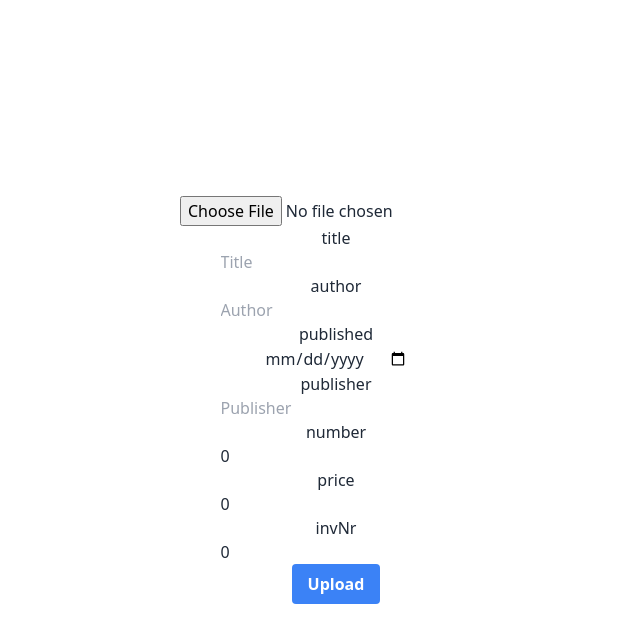
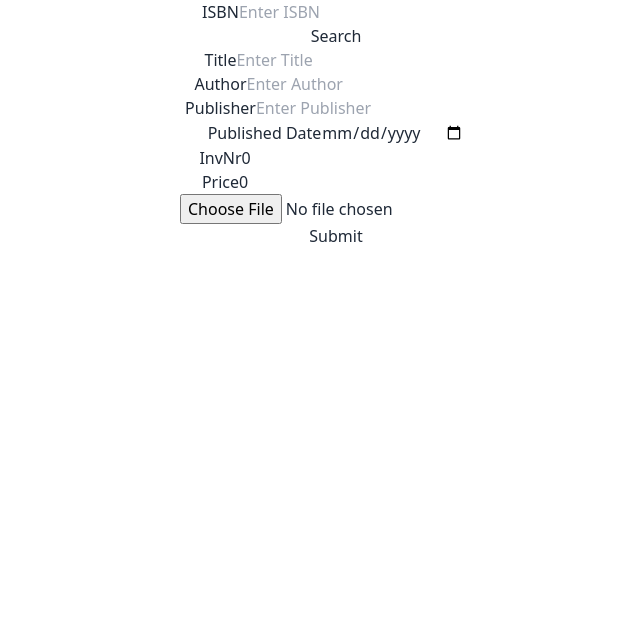
Before and after one commit to JawadNozari/bibsy, a Next.js app: page /bookregister in a window 1280 px wide. Shown: the top 642 px of the page, without its empty margins (304-944 px from the left). Built offline with nearby package versions, Linux system fonts and the light colour scheme.

Commit message:
book register DONE i guess

```diff
--- a/src/app/api/bookReg/route.ts
+++ b/src/app/api/bookReg/route.ts
@@ -3,62 +3,77 @@ import path from "path";
 import { writeFile, mkdir } from "fs/promises";
 import { PrismaClient } from "@prisma/client";
 
-export const GET = async () => {
-	return NextResponse.json({ message: "Hello World" });
-};
-
 const prisma = new PrismaClient();
 
 export const POST = async (req: NextRequest) => {
+	// Get form data from the request
 	const formData = await req.formData();
 	const file = formData.get("file");
 
-	if (!file) {
-		return NextResponse.json({ error: "No files received." }, { status: 400 });
+	let bookImgPath = "noBookCover/no-cover.jpg";
+
+	if (file) {
+		const buffer = Buffer.from(await (file as File).arrayBuffer());
+		const filename = (file as File).name.replaceAll(" ", "_");
+
+		// Directory where the file will be uploaded
+		const uploadDirectory = path.join(process.cwd(), "public/UploadedImage");
+
+		// Create the directory if it doesn't exist
+		await mkdir(uploadDirectory, { recursive: true });
+		// Write the file to the directory
+		await writeFile(path.join(uploadDirectory, filename), buffer);
+
+		// Update the book image path
+		bookImgPath = `UploadedImage/${filename}`;
+	} else if (!file && formData.get("imageUrl")) {
+		// If no file is received but there is a URL, use the URL as the book cover
+		bookImgPath = formData.get("imageUrl") as string;
+	} else {
+		// use this as default image if no file or URL is received
+		bookImgPath = "noBookCover/no-cover.jpg";
 	}
-
-	const buffer = Buffer.from(await (file as File).arrayBuffer());
-	const filename = (file as File).name.replaceAll(" ", "_");
 
 	const title = formData.get("title") as string;
 	const author = formData.get("author") as string;
 	const publishers = formData.get("publishers") as string;
 	const published = new Date(formData.get("published") as unknown as string);
-	const isbn = Number(formData.get("isbn"));
+	const isbn = formData.get("isbn");
 	const invNr = Number(formData.get("invNr"));
 	const price = Number(formData.get("price"));
-	const uploadDirectory = path.join(process.cwd(), "public/UploadedImage");
 
-	// Create the directory if it doesn't exist
-	await mkdir(uploadDirectory, { recursive: true });
-	await writeFile(path.join(uploadDirectory, filename), buffer);
-	// Save file and form data to the database using Prisma
+	// Save file and form data to the database
 	const resp = await prisma.book
 		.create({
 			data: {
-				bookImg: `UploadedImage/${filename}`,
+				bookImg: bookImgPath,
 				title,
 				author,
 				publishers,
 				published,
-				isbn,
+				isbn: isbn?.toString() || "",
 				invNr,
 				price,
 			},
 		})
 		.then((book) => {
+			// Disconnect Prisma client after successful creation
 			prisma.$disconnect();
 			return {
-				Message: `${filename} and form data saved successfully`,
+				Message: "Form data saved successfully",
 				status: 201,
 				book,
 			};
 		})
 		.catch((error: unknown) => {
+			// Handle errors
 			return { Message: error, status: 500 };
 		})
 		.finally(() => {
 			prisma.$disconnect();
 		});
+
+	console.log(resp);
+
 	return NextResponse.json(resp);
 };
--- a/src/app/bookregister/page.tsx
+++ b/src/app/bookregister/page.tsx
@@ -1,34 +1,92 @@
-// Tayfun test page for book register
 "use client";
 import React, { useState } from "react";
-import axios from "axios";
+import axios, { AxiosResponse } from "axios";
+import Image from "next/image";
+
+interface VolumeInfo {
+	title: string;
+	authors?: string[];
+	publisher: string;
+	publishedDate: string;
+	imageLinks: {
+		thumbnail?: string;
+	};
+}
+
+interface BookData {
+	items: {
+		volumeInfo: VolumeInfo;
+	}[];
+}
 
 export default function Home() {
+	// variables for form fields and book data
 	const [file, setFile] = useState<File | undefined>(undefined);
+	const [imageUrl, setImageUrl] = useState<string>("");
+
+	const [isbn, setIsbn] = useState<string>("");
+	const [invNr, setInvNr] = useState<number>(0);
+	const [price, setPrice] = useState<number>(0);
+
 	const [title, setTitle] = useState<string>("");
 	const [author, setAuthor] = useState<string>("");
 	const [publishers, setPublishers] = useState<string>("");
-	const [published, setPublished] = useState<Date>(new Date());
-	const [isbn, setIsbn] = useState<number>(0);
-	const [price, setPrice] = useState<number>(0);
-	const [invNr, setInvNr] = useState<number>(0);
+	const [published, setPublished] = useState<Date>();
+
+	// variables for book search result and error handling
+	const [bookData, setBookData] = useState<BookData | null>(null);
 	const [message, setMessage] = useState<string | undefined>("");
-	const [gotError, setgotError] = useState<boolean>(false);
+	const [gotError, setGotError] = useState<boolean>(false);
 
-	const submit = async () => {
+	// Function to search for book by ISBN using Google Books API
+	const searchByIsbn = async () => {
+		try {
+			const bookinfo: AxiosResponse<BookData> = await axios.get(
+				`https://www.googleapis.com/books/v1/volumes?q=isbn:${isbn}`,
+			);
+
+			if (bookinfo.data.items && bookinfo.data.items.length > 0) {
+				const bookVolumeInfo = bookinfo.data.items[0].volumeInfo;
+
+				// Set form fields with book data
+				setIsbn(isbn);
+				setTitle(bookVolumeInfo.title);
+				setAuthor(
+					bookVolumeInfo.authors ? bookVolumeInfo.authors.join(", ") : "",
+				);
+				setPublishers(bookVolumeInfo.publisher);
+				setPublished(new Date(bookVolumeInfo.publishedDate));
+
+				setImageUrl(bookVolumeInfo.imageLinks.thumbnail || "");
+
+				// Set book data
+				setBookData(bookinfo.data);
+			}
+		} catch (error) {
+			setGotError(true);
+			console.error(error);
+		}
+	};
+
+	// Function to handle form submission
+	const formSubmit = async () => {
 		const formData = new FormData();
 		if (file) {
 			formData.append("file", file);
 		}
+
+		formData.append("imageUrl", imageUrl);
+
 		// Additional form fields
 		formData.append("title", title);
 		formData.append("author", author);
 		formData.append("publishers", publishers);
-		formData.append("published", published as unknown as string);
-		formData.append("isbn", String(isbn));
+		formData.append("published", String(published));
+		formData.append("isbn", isbn);
 		formData.append("invNr", String(invNr));
 		formData.append("price", String(price));
 
+		// Post form data to backend
 		await axios
 			.post("/api/bookReg", formData, {
 				headers: {
@@ -36,13 +94,13 @@ export default function Home() {
 				},
 			})
 			.then((res) => {
-				setgotError(false);
+				setGotError(false);
 				setMessage(res.data.Message);
 			})
 			.catch((err) => {
-				setgotError(true);
+				setGotError(true);
 				setMessage(err.message);
-				console.log(err);
+				console.error(err);
 			});
 	};
 
@@ -52,7 +110,89 @@ export default function Home() {
 			{message}
 		</div>
 	) : (
-		<form className="flex flex-col h-screen w-screen justify-center items-center">
+		// Render form and book details
+		<div className="flex flex-col h-100 w-100 justify-center items-center">
+			{/* ISBN input for google book api search*/}
+			<div>
+				<label>ISBN</label>
+				<input
+					type="text"
+					id="isbn"
+					value={isbn}
+					onChange={(e) => setIsbn(e.target.value)}
+					placeholder="Enter ISBN"
+					maxLength={13}
+				/>
+			</div>
+
+			{/* Search button */}
+			<div>
+				<button type="button" onClick={searchByIsbn}>
+					Search
+				</button>
+			</div>
+
+			{/* Form fields */}
+			<div>
+				<label>Title</label>
+				<input
+					type="text"
+					id="title"
+					value={title}
+					onChange={(e) => setTitle(e.target.value)}
+					placeholder="Enter Title"
+				/>
+			</div>
+			<div>
+				<label>Author</label>
+				<input
+					type="text"
+					id="author"
+					value={author}
+					onChange={(e) => setAuthor(e.target.value)}
+					placeholder="Enter Author"
+				/>
+			</div>
+			<div>
+				<label>Publisher</label>
+				<input
+					type="text"
+					id="publisher"
+					value={publishers}
+					onChange={(e) => setPublishers(e.target.value)}
+					placeholder="Enter Publisher"
+				/>
+			</div>
+			<div>
+				<label>Published Date</label>
+				<input
+					type="date"
+					id="publishedDate"
+					value={published ? published.toISOString().split("T")[0] : ""}
+					onChange={(e) => setPublished(new Date(e.target.value))}
+					placeholder="Enter Published Date"
+				/>
+			</div>
+			<div>
+				<label>InvNr</label>
+				<input
+					type="number"
+					id="invNr"
+					value={invNr}
+					onChange={(e) => setInvNr(e.target.valueAsNumber)}
+					placeholder="Enter InvNr"
+				/>
+			</div>
+			<div>
+				<label>Price</label>
+				<input
+					type="number"
+					id="price"
+					value={price}
+					onChange={(e) => setPrice(e.target.valueAsNumber)}
+					placeholder="Enter Price"
+				/>
+			</div>
 			<div>
 				<input
 					type="file"
@@ -62,80 +202,38 @@ export default function Home() {
 					}}
 				/>
 			</div>
+			{/* Display thumbnail URL */}
+			<div>
+				{imageUrl && (
+					<div>
+						<p>Thumbnail URL: {imageUrl}</p>
+					</div>
+				)}
+			</div>
+			{/* Submit button */}
+			<div>
+				<button type="button" onClick={formSubmit}>
+					Submit
+				</button>
+			</div>
 
-			<label>title</label>
-			<input
-				maxLength={100}
-				type="text"
-				placeholder="Title"
-				value={title}
-				onChange={(e) => setTitle(e.target.value)}
-				name="title"
-			/>
-
-			<label>author</label>
-			<input
-				type="text"
-				placeholder="Author"
-				value={author}
-				onChange={(e) => setAuthor(e.target.value)}
-				name="author"
-			/>
-
-			<label>published</label>
-			<input
-				type="date"
-				value={published.toString()}
-				onChange={(e) => setPublished(e.target.value as unknown as Date)}
-				name="publisher"
-			/>
-
-			<label>publisher</label>
-			<input
-				type="text"
-				placeholder="Publisher"
-				value={publishers}
-				onChange={(e) => setPublishers(e.target.value)}
-				name="publisher"
-			/>
-
-			<label>number</label>
-			<input
-				type="number"
-				placeholder="ISBN"
-				value={isbn}
-				onChange={(e) => setIsbn(e.target.valueAsNumber)}
-				name="isbn"
-			/>
-
-			<label>price</label>
-			<input
-				type="number"
-				placeholder="Price"
-				value={price}
-				onChange={(e) => setPrice(e.target.valueAsNumber)}
-				name="price"
-			/>
-
-			<label>invNr</label>
-			<input
-				type="number"
-				placeholder="invNr"
-				value={invNr}
-				onChange={(e) => setInvNr(e.target.valueAsNumber)}
-				name="invNr"
-			/>
-
-			<input
-				className="bg-blue-500 hover:bg-blue-700 text-white font-bold py-2 px-4 rounded"
-				type="button"
-				onClick={(e) => {
-					e.preventDefault();
-					submit();
-				}}
-				value="Upload"
-			/>
-			<div>{message}</div>
-		</form>
+			{/* Display available book details */}
+			{bookData?.items?.[0] && (
+				<div className="mt-4">
+					<h2 className="text-xl font-bold">Book Details:</h2>
+					<p>Title: {title}</p>
+					<p>Authors: {author}</p>
+					<p>Publisher: {publishers}</p>
+					{published && <p>Published Date: {published.toString()}</p>}
+					{bookData?.items?.[0]?.volumeInfo?.imageLinks?.thumbnail && (
+						<Image
+							src={bookData.items[0].volumeInfo.imageLinks.thumbnail}
+							alt="Book Cover"
+							className="mt-2"
+						/>
+					)}
+				</div>
+			)}
+		</div>
 	);
 }
```
Also changed, not shown: 1 other file (tests, documents, lock files or other folders).
